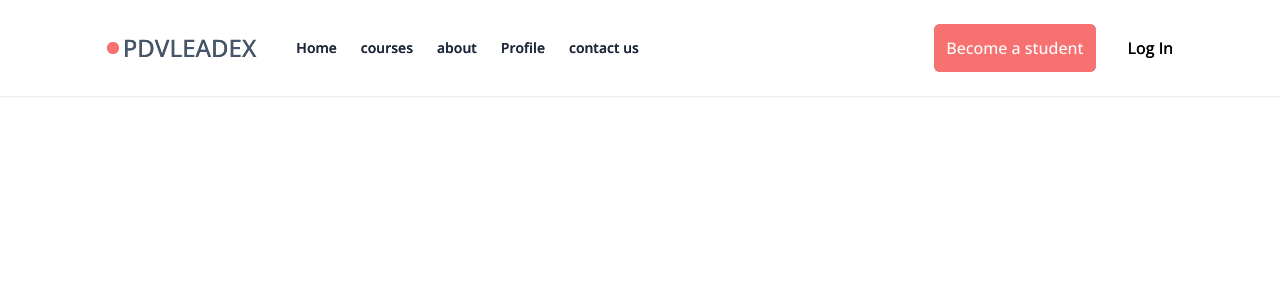
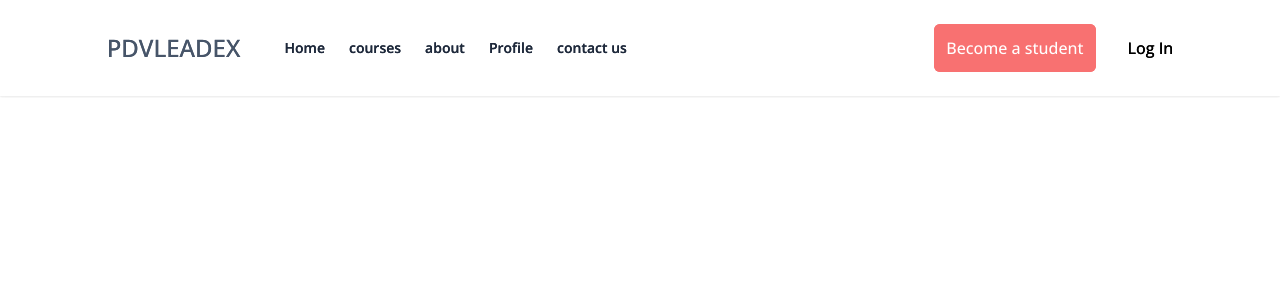
Before and after one commit to Marco6792/pdevLeadex-client, a React (Vite) app: page / in a window 1280 px wide. Shown: the top 300 px of the page. Built offline with nearby package versions, Linux system fonts and the light colour scheme.

Commit message:
gggggggg

```diff
--- a/src/components/Home/NavBar.jsx
+++ b/src/components/Home/NavBar.jsx
@@ -58,8 +58,7 @@ const NavBar = () => {
       <div className="mx-auto max-xms:w-full max-md:w-[90.777%] max-md:px-3 w-5/6 flex justify-between items-center gap-10 max-md:gap-3">
         {/*left side Logo */}
         <Link to="/">
-          <div className="flex items-center space-x-1 cursor-pointer  max-xms:-ml-2">
-            <div className="rounded-full bg-red-400 h-3 w-3"></div>
+          <div className="items-center cursor-pointer">
             <h3
               className="text-slate-600 text-2xl max-xms:text-xl
           "
```
